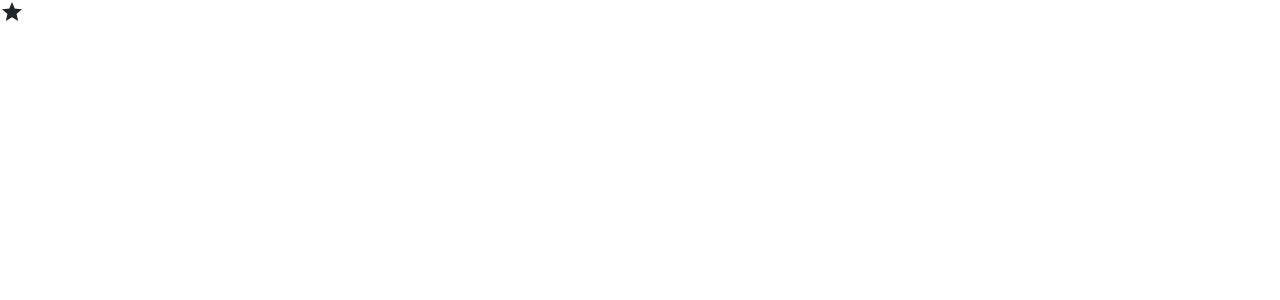
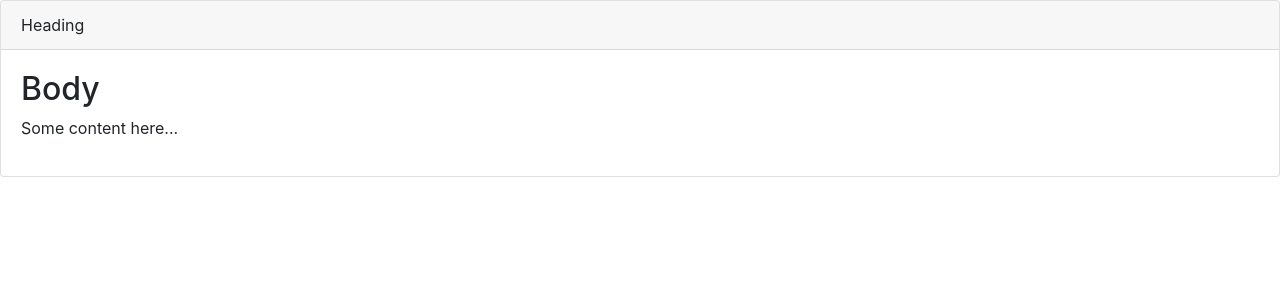
Before and after one commit to jachqaz/HelloAngular, an Angular app: page / in a window 1280 px wide. Shown: the top 300 px of the page. Built offline with nearby package versions, Linux system fonts and the light colour scheme.

Commit message:
ngContent

```diff
--- a/src/app/app.component.html
+++ b/src/app/app.component.html
@@ -1 +1,6 @@
-<app-favorite [isFavorite]="post.isFavorite" (click)="onFavoriteChanged($event)"></app-favorite>
+<!--<app-favorite [isFavorite]="post.isFavorite" (click)="onFavoriteChanged($event)"></app-favorite>-->
+<app-panel>
+  <div class="header">Heading</div>
+  <div class="body"><h2>Body</h2>
+    <p>Some content here...</p></div>
+</app-panel>
--- a/src/app/app.module.ts
+++ b/src/app/app.module.ts
@@ -7,13 +7,15 @@
 import {FormsModule} from '@angular/forms';
 import {SummaryPipe} from './summary.pipe';
 import {FavoriteComponent} from './favorite/favorite.component';
+import {PanelComponent} from './panel/panel.component';
 
 @NgModule({
   declarations: [
     AppComponent,
     CoursesComponent,
     SummaryPipe,
-    FavoriteComponent
+    FavoriteComponent,
+    PanelComponent
   ],
   imports: [
     BrowserModule,
--- /dev/null
+++ b/src/app/panel/panel.component.html
@@ -0,0 +1,8 @@
+<div class="card ">
+  <div class="card-header">
+    <ng-content select=".header"></ng-content>
+  </div>
+  <div class="card-body">
+    <ng-content select=".body"></ng-content>
+  </div>
+</div>
--- /dev/null
+++ b/src/app/panel/panel.component.ts
@@ -0,0 +1,16 @@
+import {Component, OnInit} from '@angular/core';
+
+@Component({
+  selector: 'app-panel',
+  templateUrl: './panel.component.html',
+  styleUrls: ['./panel.component.css']
+})
+export class PanelComponent implements OnInit {
+
+  constructor() {
+  }
+
+  ngOnInit() {
+  }
+
+}
```
Also changed, not shown: src/app/panel/panel.component.css (added), 1 other file (tests, documents, lock files or other folders).
